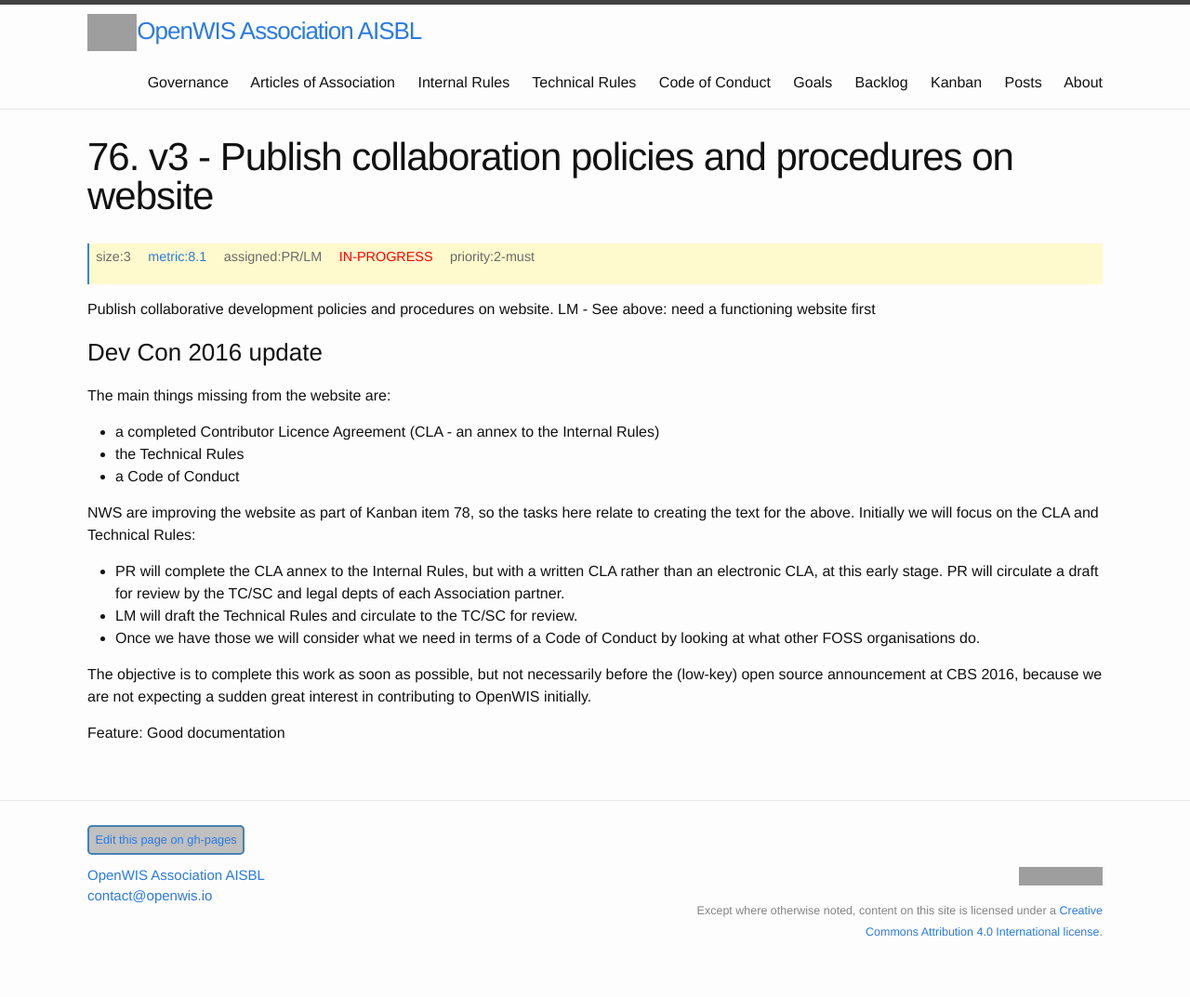
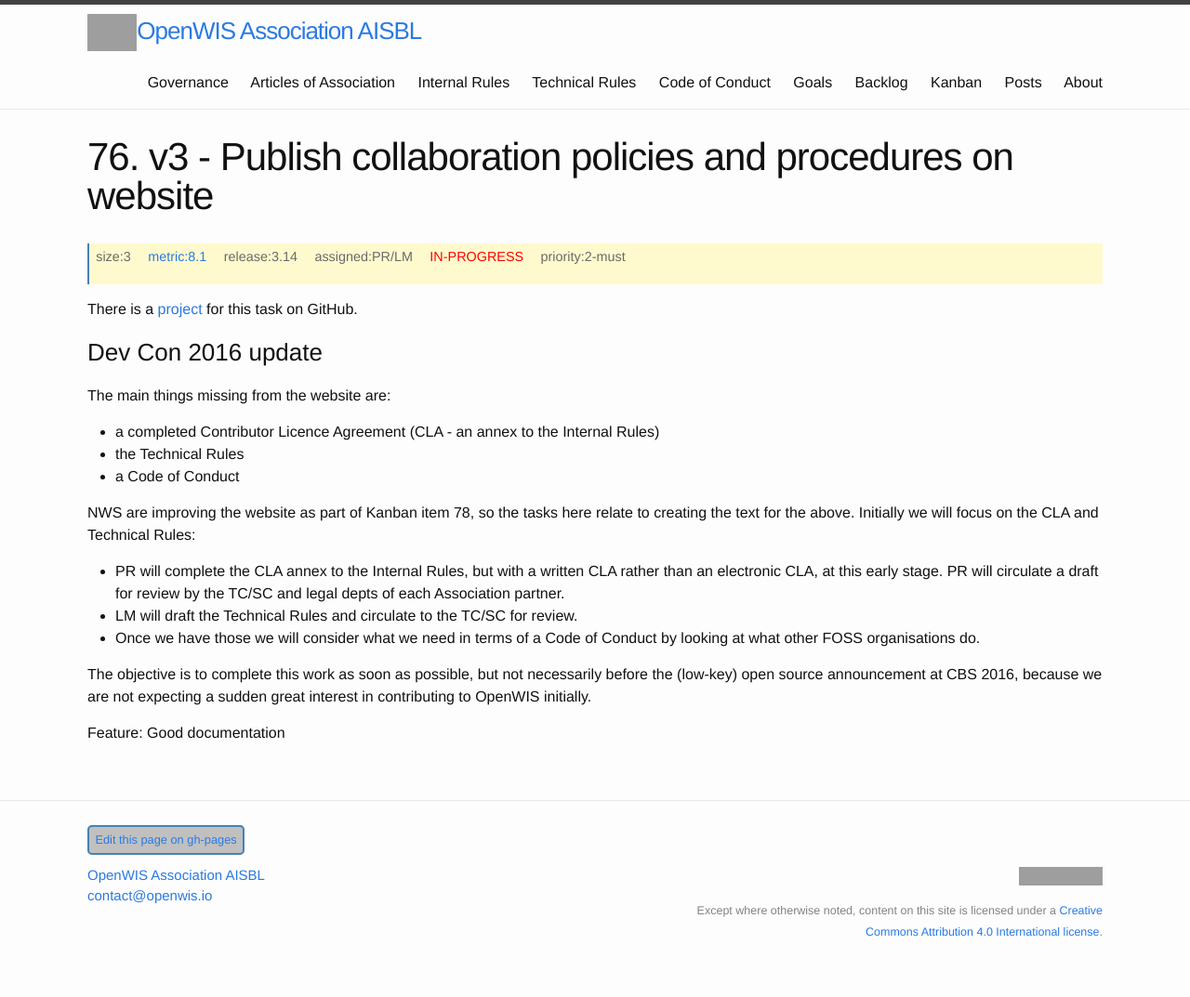
Before and after one commit to OpenWIS/openwis-documentation, a Jekyll site: the page built from _kanban/OpenWIS-Backlog-000076.md, in a window 1280 px wide. Shown: the whole page at 93% size. Built offline with Jekyll 4.4.1, drawn with Linux system fonts in a browser that asks for light colours; grey boxes are pictures that could not be loaded.

Commit message:
Update OpenWIS-Backlog-000076.md
Added project link.

```diff
--- a/_kanban/OpenWIS-Backlog-000076.md
+++ b/_kanban/OpenWIS-Backlog-000076.md
@@ -8,14 +8,14 @@
 kanIssue:
 kanPullReq:
 kanFeature: Good documentation
-kanRelease:
+kanRelease: 3.14
 kanMetric: 8.1
 kanSize: 3
 kanPriority: 2
 kanRepo: OpenWIS/openwis-documentation
-kanProject:
+kanProject: 2
 ---
-Publish collaborative development policies and procedures on website. LM - See above: need a functioning website first
+There is a [project](https://github.com/OpenWIS/openwis-documentation/projects/2) for this task on GitHub.
 
 ### Dev Con 2016 update
 
```
